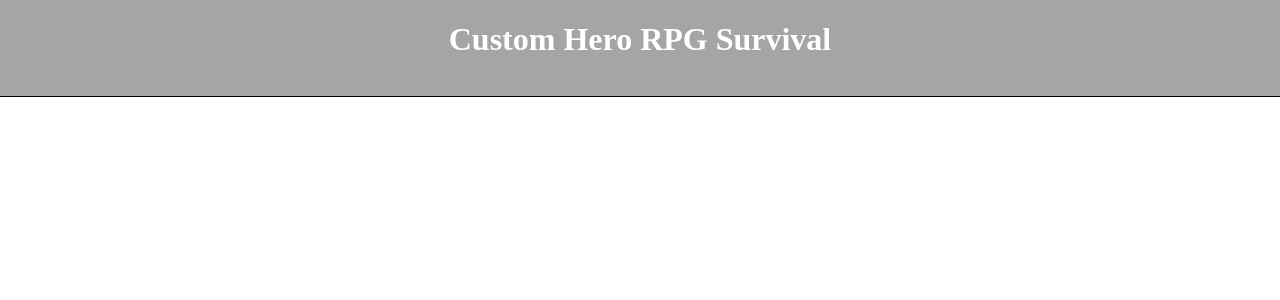
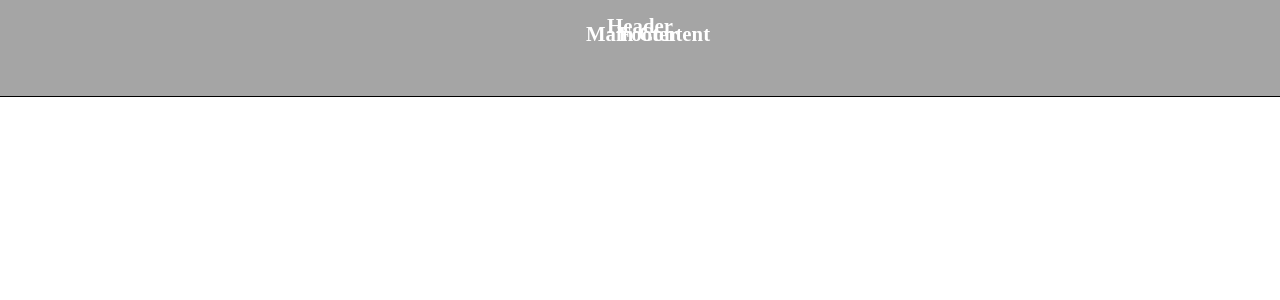
Before and after one commit to joshuargutierrez/joshuargutierrez.github.io, a PHP site: page / in a window 1280 px wide. Shown: the top 300 px of the page. Run offline with PHP 8.4, Linux system fonts and the light colour scheme.

Commit message:
added content

```diff
--- a/index.html
+++ b/index.html
@@ -10,13 +10,13 @@
 
 <body>
     <div id="header">
-        <h1 id="display-content">Custom Hero RPG Survival</h1>
+        <h1 id="display-content">Header</h1>
     </div>
     <div id="main-content">
-
+        <h1 id="display-content">Main Content</h1>
     </div>
     <div id="footer">
-
+        <h1 id="display-content">Footer</h1>
     </div>
 </body>
 
--- a/page-styles.css
+++ b/page-styles.css
@@ -1,3 +1,7 @@
+h1 {
+    font-size: 1.3em;
+}
+
 #header,
 #display-content {
     position: fixed;
@@ -17,5 +21,3 @@
     border-bottom: 0.1em outset black;
     box-shadow: black;
 }
-
-#display-content {}
```
